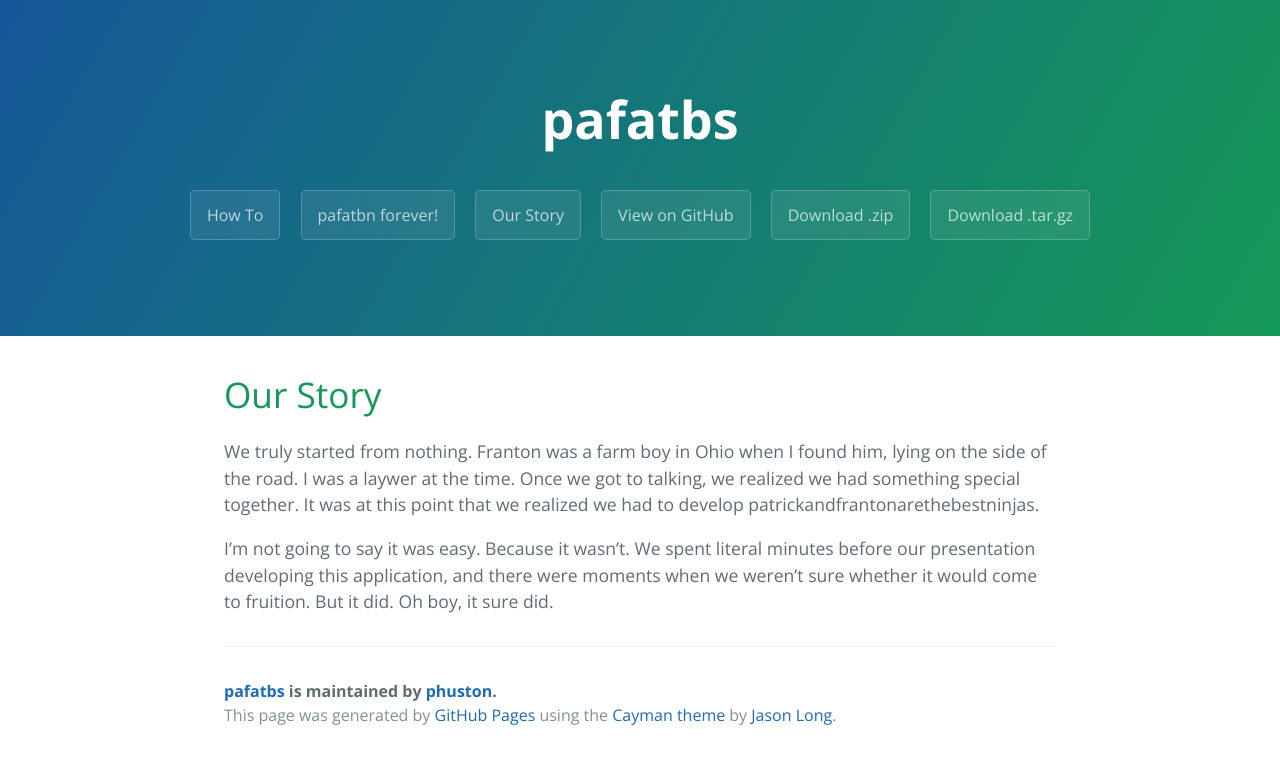
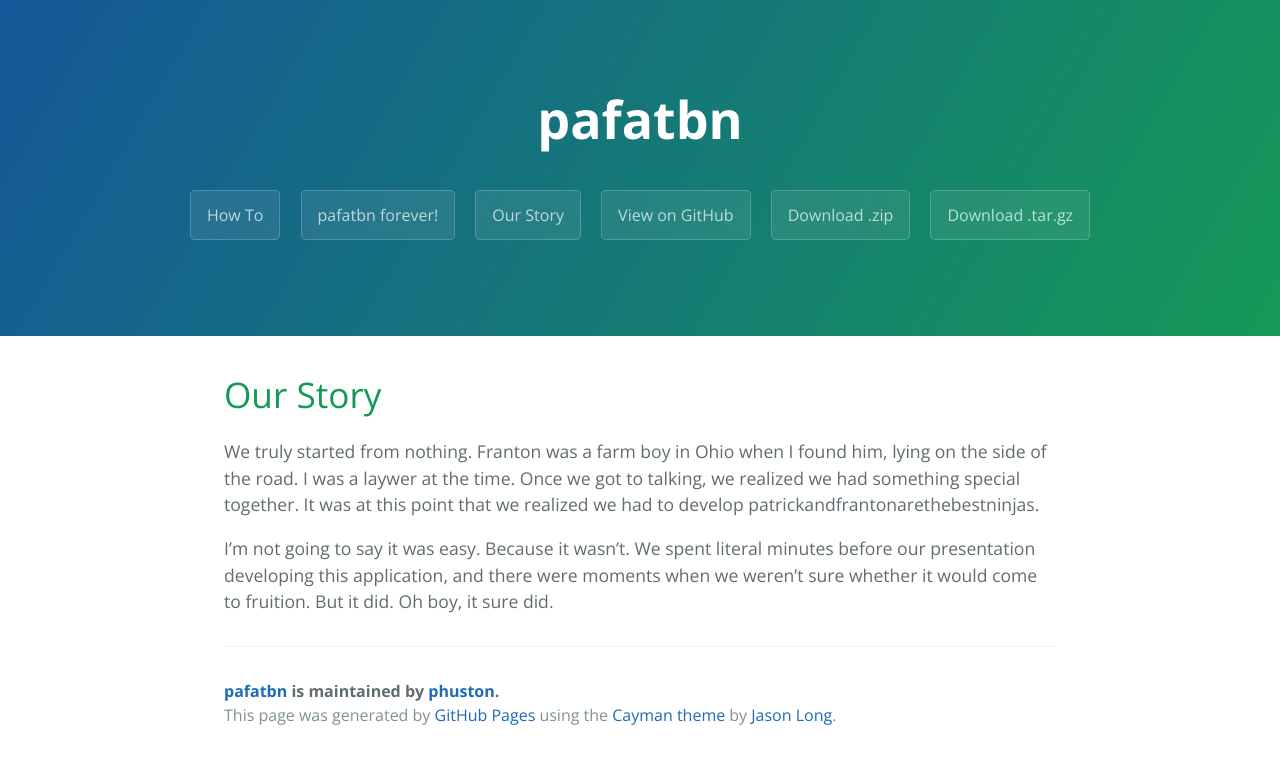
Before and after one commit to phuston/patrickandfrantonarethebestninjas, a Jekyll site: the page built from story.md, in a window 1280 px wide. Shown: the top 764 px of the page. Built offline with Jekyll 4.4.1, drawn with Linux system fonts in a browser that asks for light colours.

Commit message:
patrickandfrantonarethebestNinjas

```diff
--- a/_layouts/template.html
+++ b/_layouts/template.html
@@ -11,7 +11,7 @@
   </head>
   <body>
     <section class="page-header">
-      <h1 class="project-name">pafatbs</h1>
+      <h1 class="project-name">pafatbn</h1>
       <h2 class="project-tagline"></h2>
       {% for page in site.pages %}
         <a href= {{ page.filename }} class="btn">{{ page.title }}</a>
@@ -26,7 +26,7 @@
       {{ content }}
 
       <footer class="site-footer">
-        <span class="site-footer-owner"><a href="https://github.com/phuston/patrickandfrantonarethebestninjas">pafatbs</a> is maintained by <a href="https://github.com/phuston">phuston</a>.</span>
+        <span class="site-footer-owner"><a href="https://github.com/phuston/patrickandfrantonarethebestninjas">pafatbn</a> is maintained by <a href="https://github.com/phuston">phuston</a>.</span>
 
         <span class="site-footer-credits">This page was generated by <a href="https://pages.github.com">GitHub Pages</a> using the <a href="https://github.com/jasonlong/cayman-theme">Cayman theme</a> by <a href="https://twitter.com/jasonlong">Jason Long</a>.</span>
       </footer>
```
